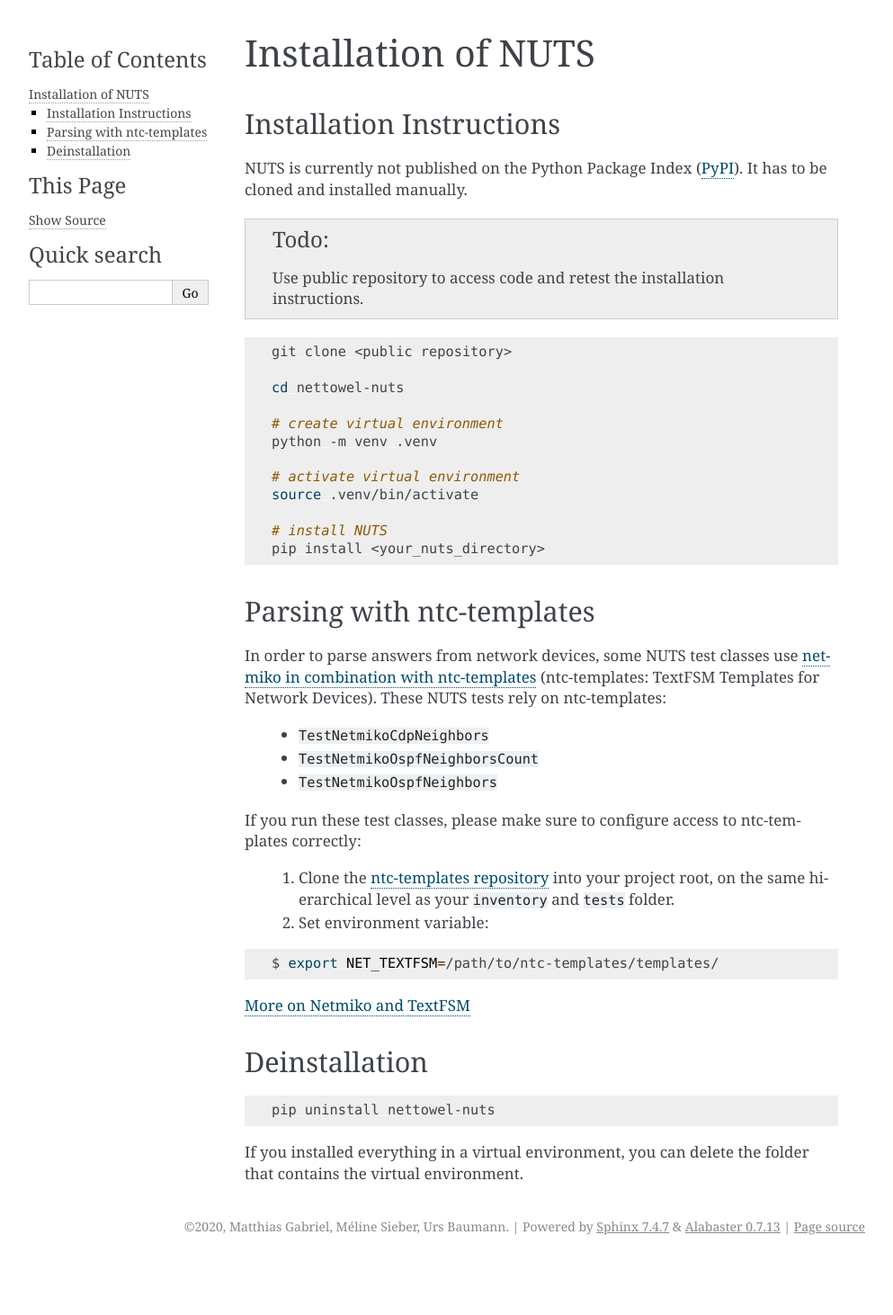
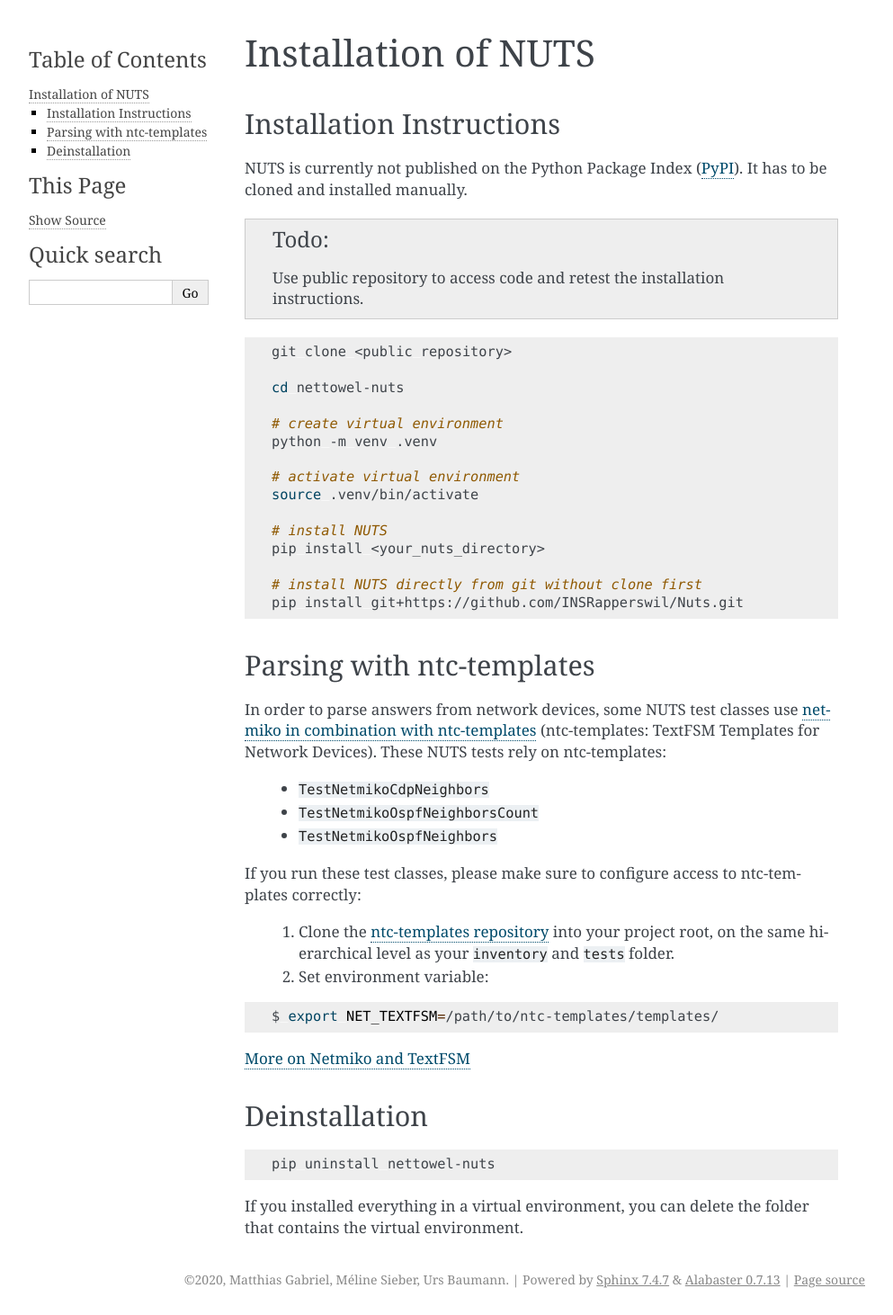
Before and after one commit to network-unit-testing-system/nuts, a Sphinx documentation site: the page built from docs/source/installation/index.rst, in a window 1280 px wide. Shown: the whole page at 90% size, without its empty margins (148-1141 px from the left). Built offline with Sphinx 7.4.7, drawn with Linux system fonts in a browser that asks for light colours; before the commit the page ends 1403 px from its top, so only the background shows below that.

```diff
--- a/docs/source/installation/index.rst
+++ b/docs/source/installation/index.rst
@@ -24,6 +24,9 @@
 
    # install NUTS
    pip install <your_nuts_directory>
+
+   # install NUTS directly from git without clone first
+   pip install git+https://github.com/INSRapperswil/Nuts.git
 
 Parsing with ntc-templates
 --------------------------
```
Also changed, not shown: pyproject.toml (+4 -4 lines).
